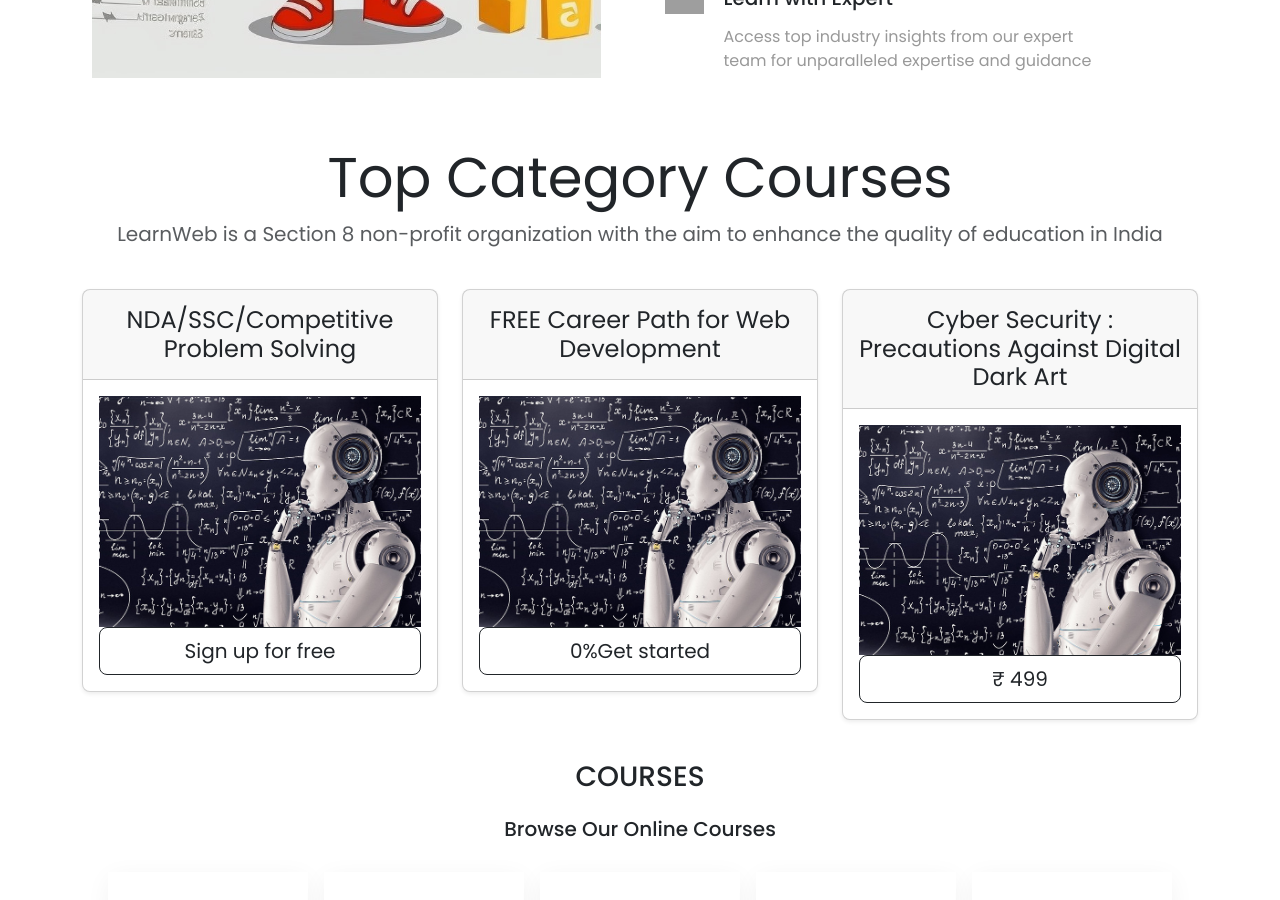
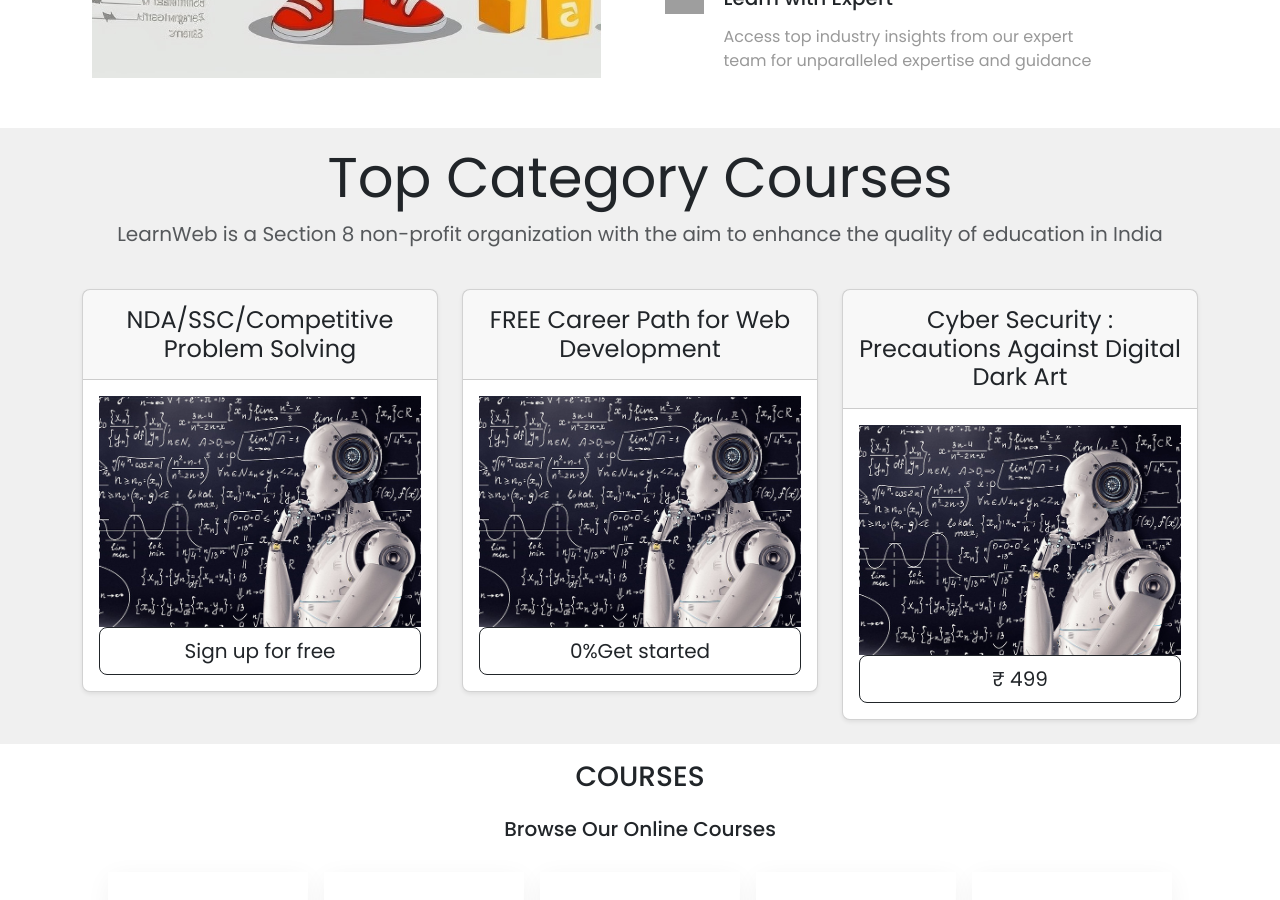
Before and after one commit to HakNinja/LearnWeb, a React (Create React App) app in the folder client/: page /Home in a window 1280 px wide. Shown: the part 1120-2020 px from the top of the page. Built offline with nearby package versions, Linux system fonts and the light colour scheme; grey boxes are pictures that could not be loaded; a web font is replaced by a local one; what @react-pdf/renderer would draw is missing.

Commit message:
home page color addition

```diff
--- a/client/src/components/home/HAbout.css
+++ b/client/src/components/home/HAbout.css
@@ -7,6 +7,6 @@
 
 .HAbout-container #heading h1 {
     font-size: 45px;
-    margin: 20px 0;
+    margin: 5rem 0;
     text-transform: capitalize;
 }
--- a/client/src/components/home/HAbout.jsx
+++ b/client/src/components/home/HAbout.jsx
@@ -10,7 +10,7 @@
   return (
     <>
       <section className='homeAbout'>
-        <div className='HAbout-container'>
+        <div className='HAbout-container' style={{backgroundColor:"#F0F0F0"}}>
           {/* <Heading subtitle='our courses' title='explore our popular online courses' /> */}
 
           <div class="container" style={{}}>
```
